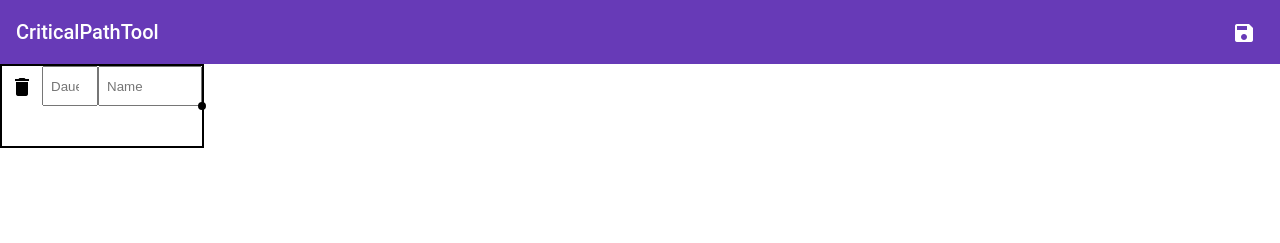
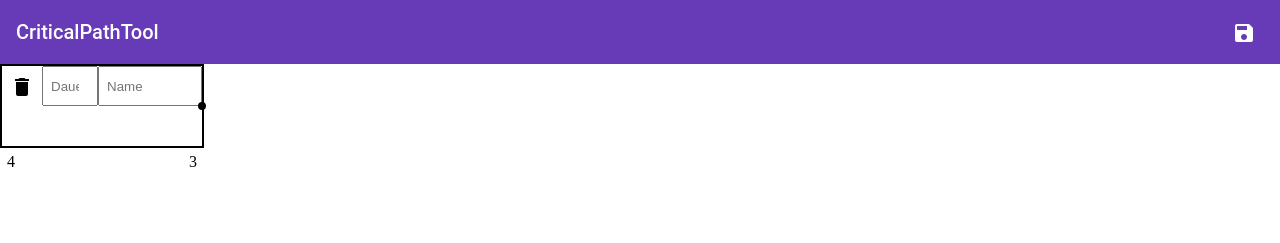
Before and after one commit to JacobDeuchert/CriticalPathTool, an Angular app: page / in a window 1280 px wide. Both pictures are taken after a click on the button "add". Shown: the top 243 px of the page. Built offline with nearby package versions, Linux system fonts and the light colour scheme.

Commit message:
Added styling

```diff
--- a/src/app/Components/canvas-node/canvas-node.component.html
+++ b/src/app/Components/canvas-node/canvas-node.component.html
@@ -28,6 +28,22 @@
         </mat-select>
     </div>
 
+    <div class="badge badge-top-left">
+        1
+    </div>
+
+    <div class="badge badge-top-right">
+        2
+    </div>
+
+    <div class="badge badge-bottom-right">
+        3
+    </div>
+
+    <div class="badge badge-bottom-left">
+        4
+    </div>
+
 
 </div>
 
--- a/src/app/Components/canvas-node/canvas-node.component.scss
+++ b/src/app/Components/canvas-node/canvas-node.component.scss
@@ -61,3 +61,27 @@ input::placeholder {
         display: none;
     }
 }
+
+.badge {
+    position: absolute;
+}
+
+.badge-top-left {
+    top: -25px;
+    left: 5px;
+}
+
+.badge-top-right {
+    top: -25px;
+    right: 5px;
+}
+
+.badge-bottom-right {
+    bottom: -25px;
+    right: 5px;
+}
+
+.badge-bottom-left {
+    bottom: -25px;
+    left: 5px;
+}
--- a/src/app/Components/canvas-node/canvas-node.component.ts
+++ b/src/app/Components/canvas-node/canvas-node.component.ts
@@ -13,6 +13,8 @@ export class CanvasNodeComponent implements AfterViewInit {
   @Input() node: CanvasNode;
 
   @Output() delete: EventEmitter<CanvasNode>;
+
+  @Output() durationChanged: EventEmitter<CanvasNode>;
 
   public availableNodes: CanvasNode[];
 
--- a/src/app/Components/canvas/canvas.component.html
+++ b/src/app/Components/canvas/canvas.component.html
@@ -1,8 +1,9 @@
-<div class="canvas">
+<div class="canvas example-boundary" >
 
     <!-- Generate for each node a component and display it inside the canvas -->
     <div *ngFor="let node of nodes"
      cdkDrag
+     cdkDragBoundary=".canvas"
      (cdkDragStarted)="startDraggingNode(node , $event)"
      (cdkDragEnded)="endDraggingNode(node , $event)"
      class="node">
--- a/src/app/Components/canvas/canvas.component.ts
+++ b/src/app/Components/canvas/canvas.component.ts
@@ -147,7 +147,6 @@ export class CanvasComponent implements OnChanges {
   }
 
 
-
   private _destroyLineBeweenNodes(fromNode: CanvasNode, toNode: CanvasNode): void {
     const lineId = `${fromNode.Id}_${toNode.Id}`;
     const line = document.getElementById(lineId);
--- a/src/app/Models/CanvasNode.ts
+++ b/src/app/Models/CanvasNode.ts
@@ -1,22 +1,30 @@
 export class CanvasNode  {
 
-    Id: string;
+    public Id: string;
 
-    Name: string;
+    public Name: string;
+
+    public Duration: number;
+
+    public earliestStart: number;
+    public earlisteEnd: number;
+
+    public latestStart: number;
+    public latestEnd: number;
 
     // position
-    X: number;
-    Y: number;
+    public X: number;
+    public Y: number;
 
     // whether or not this node is part of the critical path
-    Critical: boolean;
+    public Critical: boolean;
 
     // Array of ids of the subsequent nodes
-    Successors: string[];
+    public Successors: string[];
 
     // Array of ids of nodes before this node
-    Predeccessors: string[];
+    public Predeccessors: string[];
 
-    Duration: number;
+
 
 }
--- a/src/app/app.component.ts
+++ b/src/app/app.component.ts
@@ -29,7 +29,11 @@ export class AppComponent {
       Successors: [],
       X: 0,
       Y: 0,
-      Duration: null
+      Duration: null,
+      earliestStart: null,
+      earlisteEnd: null,
+      latestEnd: null,
+      latestStart: null
     }
 
     this.nodes.push(newNode);
```
